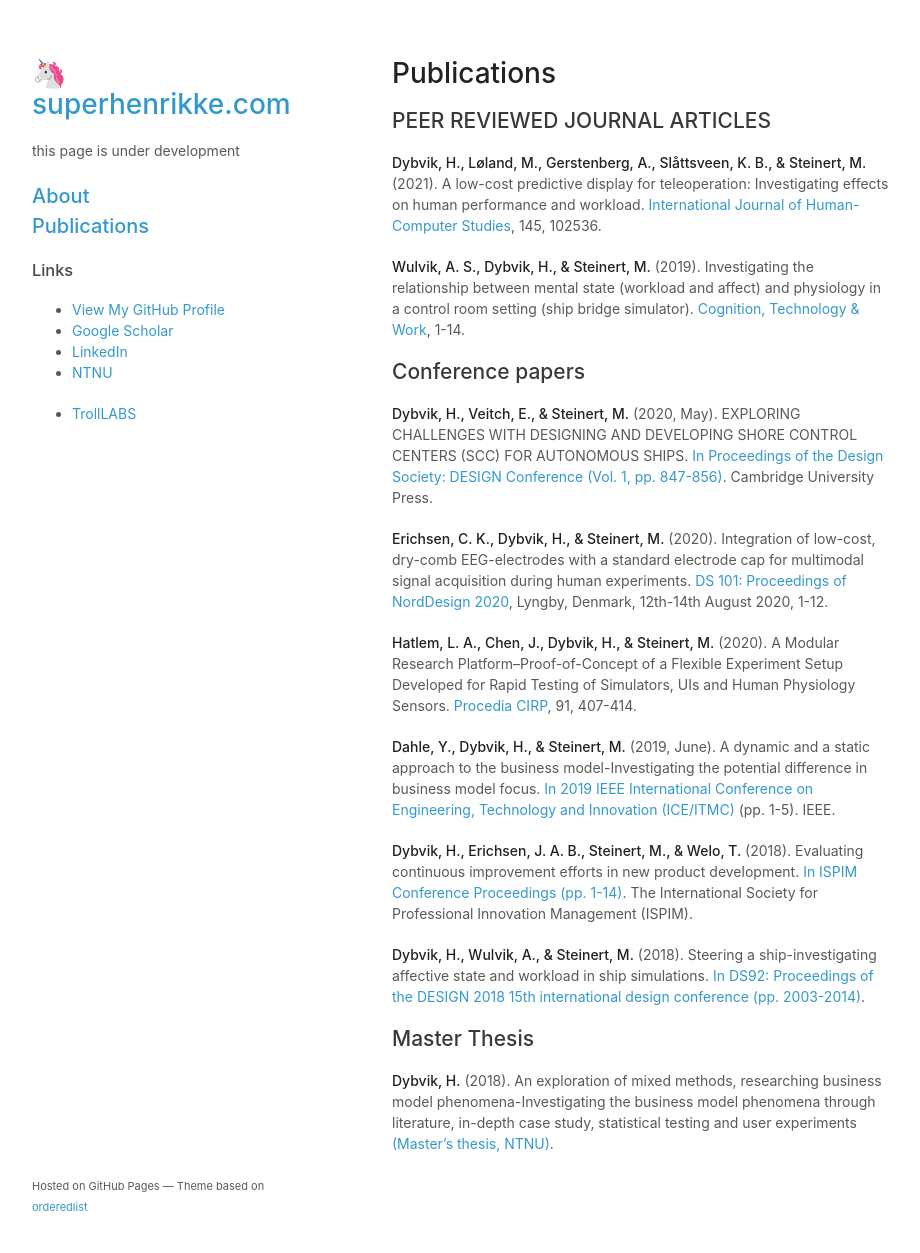
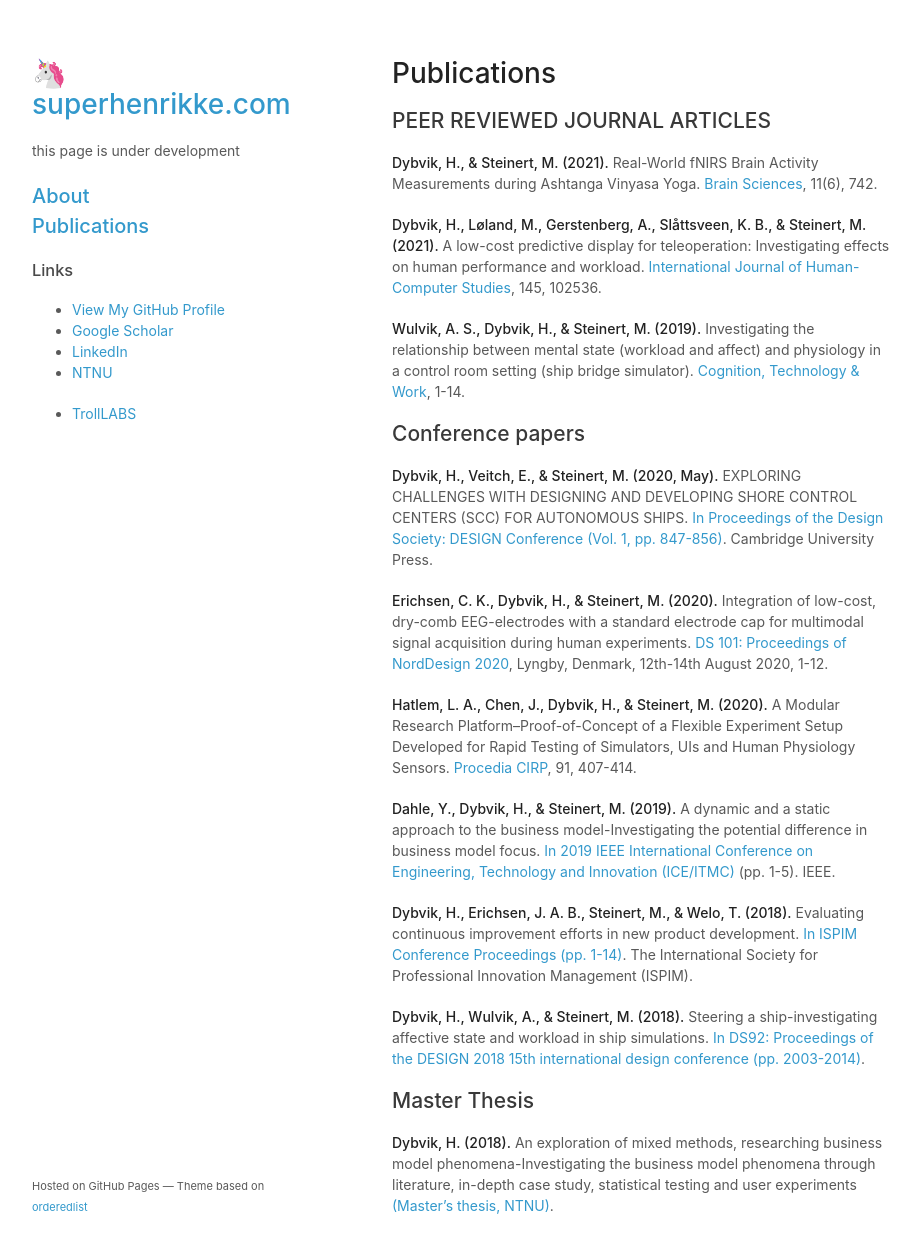
Before and after one commit to superhenrikke/superhenrikke.github.io, a Jekyll site: the page built from publications.md, in a window 1280 px wide and 1286 px high. Shown: the top 1253 px of the window, without its empty margins (178-1098 px from the left). Built offline with Jekyll 4.4.1, drawn with Linux system fonts in a browser that asks for light colours; our own code applies the rules of GitHub Pages for plain Markdown files; a script that is not in the unit is left out.

Commit message:
added publication

```diff
--- a/publications.md
+++ b/publications.md
@@ -2,24 +2,26 @@
 
 ## PEER REVIEWED JOURNAL ARTICLES
 
-**Dybvik, H., Løland, M., Gerstenberg, A., Slåttsveen, K. B., & Steinert, M.** (2021). A low-cost predictive display for teleoperation: Investigating effects on human performance and workload. [International Journal of Human-Computer Studies](https://doi.org/10.1016/j.ijhcs.2020.102536), 145, 102536.
+**Dybvik, H., & Steinert, M. (2021).** Real-World fNIRS Brain Activity Measurements during Ashtanga Vinyasa Yoga. [Brain Sciences](https://doi.org/10.3390/brainsci11060742), 11(6), 742.
 
-**Wulvik, A. S., Dybvik, H., & Steinert, M.** (2019). Investigating the relationship between mental state (workload and affect) and physiology in a control room setting (ship bridge simulator). [Cognition, Technology & Work](https://link.springer.com/article/10.1007/s10111-019-00553-8), 1-14.
+**Dybvik, H., Løland, M., Gerstenberg, A., Slåttsveen, K. B., & Steinert, M. (2021).** A low-cost predictive display for teleoperation: Investigating effects on human performance and workload. [International Journal of Human-Computer Studies](https://doi.org/10.1016/j.ijhcs.2020.102536), 145, 102536.
+
+**Wulvik, A. S., Dybvik, H., & Steinert, M. (2019).** Investigating the relationship between mental state (workload and affect) and physiology in a control room setting (ship bridge simulator). [Cognition, Technology & Work](https://link.springer.com/article/10.1007/s10111-019-00553-8), 1-14.
 
 
 ## Conference papers
 
-**Dybvik, H., Veitch, E., & Steinert, M.** (2020, May). EXPLORING CHALLENGES WITH DESIGNING AND DEVELOPING SHORE CONTROL CENTERS (SCC) FOR AUTONOMOUS SHIPS. [In Proceedings of the Design Society: DESIGN Conference (Vol. 1, pp. 847-856)](https://doi.org/10.1017/dsd.2020.131). Cambridge University Press.
+**Dybvik, H., Veitch, E., & Steinert, M. (2020, May).** EXPLORING CHALLENGES WITH DESIGNING AND DEVELOPING SHORE CONTROL CENTERS (SCC) FOR AUTONOMOUS SHIPS. [In Proceedings of the Design Society: DESIGN Conference (Vol. 1, pp. 847-856)](https://doi.org/10.1017/dsd.2020.131). Cambridge University Press.
 
-**Erichsen, C. K., Dybvik, H., & Steinert, M.** (2020). Integration of low-cost, dry-comb EEG-electrodes with a standard electrode cap for multimodal signal acquisition during human experiments. [DS 101: Proceedings of NordDesign 2020](https://doi.org/10.35199/NORDDESIGN2020.19), Lyngby, Denmark, 12th-14th August 2020, 1-12.
+**Erichsen, C. K., Dybvik, H., & Steinert, M. (2020).** Integration of low-cost, dry-comb EEG-electrodes with a standard electrode cap for multimodal signal acquisition during human experiments. [DS 101: Proceedings of NordDesign 2020](https://doi.org/10.35199/NORDDESIGN2020.19), Lyngby, Denmark, 12th-14th August 2020, 1-12.
 
-**Hatlem, L. A., Chen, J., Dybvik, H., & Steinert, M.** (2020). A Modular Research Platform–Proof-of-Concept of a Flexible Experiment Setup Developed for Rapid Testing of Simulators, UIs and Human Physiology Sensors. [Procedia CIRP](https://doi.org/10.1016/j.procir.2020.02.193), 91, 407-414.
+**Hatlem, L. A., Chen, J., Dybvik, H., & Steinert, M. (2020).** A Modular Research Platform–Proof-of-Concept of a Flexible Experiment Setup Developed for Rapid Testing of Simulators, UIs and Human Physiology Sensors. [Procedia CIRP](https://doi.org/10.1016/j.procir.2020.02.193), 91, 407-414.
 
-**Dahle, Y., Dybvik, H., & Steinert, M.** (2019, June). A dynamic and a static approach to the business model-Investigating the potential difference in business model focus. [In 2019 IEEE International Conference on Engineering, Technology and Innovation (ICE/ITMC)](https://doi.org/10.1109/ICE.2019.8792598) (pp. 1-5). IEEE.
+**Dahle, Y., Dybvik, H., & Steinert, M. (2019).** A dynamic and a static approach to the business model-Investigating the potential difference in business model focus. [In 2019 IEEE International Conference on Engineering, Technology and Innovation (ICE/ITMC)](https://doi.org/10.1109/ICE.2019.8792598) (pp. 1-5). IEEE.
 
-**Dybvik, H., Erichsen, J. A. B., Steinert, M., & Welo, T.** (2018). Evaluating continuous improvement efforts in new product development. [In ISPIM Conference Proceedings (pp. 1-14)](https://www.researchgate.net/profile/Henrikke-Dybvik/publication/329059241_Evaluating_Continuous_Improvement_Efforts_in_New_Product_Development/links/5bf3c9f6299bf1124fdfa337/Evaluating-Continuous-Improvement-Efforts-in-New-Product-Development.pdf). The International Society for Professional Innovation Management (ISPIM).
+**Dybvik, H., Erichsen, J. A. B., Steinert, M., & Welo, T. (2018).** Evaluating continuous improvement efforts in new product development. [In ISPIM Conference Proceedings (pp. 1-14)](https://www.researchgate.net/profile/Henrikke-Dybvik/publication/329059241_Evaluating_Continuous_Improvement_Efforts_in_New_Product_Development/links/5bf3c9f6299bf1124fdfa337/Evaluating-Continuous-Improvement-Efforts-in-New-Product-Development.pdf). The International Society for Professional Innovation Management (ISPIM).
 
-**Dybvik, H., Wulvik, A., & Steinert, M.** (2018). Steering a ship-investigating affective state and workload in ship simulations. [In DS92: Proceedings of the DESIGN 2018 15th international design conference (pp. 2003-2014)](https://doi.org/10.21278/idc.2018.0459).
+**Dybvik, H., Wulvik, A., & Steinert, M. (2018).** Steering a ship-investigating affective state and workload in ship simulations. [In DS92: Proceedings of the DESIGN 2018 15th international design conference (pp. 2003-2014)](https://doi.org/10.21278/idc.2018.0459).
 
 ## Master Thesis
-**Dybvik, H.** (2018). An exploration of mixed methods, researching business model phenomena-Investigating the business model phenomena through literature, in-depth case study, statistical testing and user experiments [(Master's thesis, NTNU)](http://hdl.handle.net/11250/2573227).
+**Dybvik, H. (2018).** An exploration of mixed methods, researching business model phenomena-Investigating the business model phenomena through literature, in-depth case study, statistical testing and user experiments [(Master's thesis, NTNU)](http://hdl.handle.net/11250/2573227).
```
